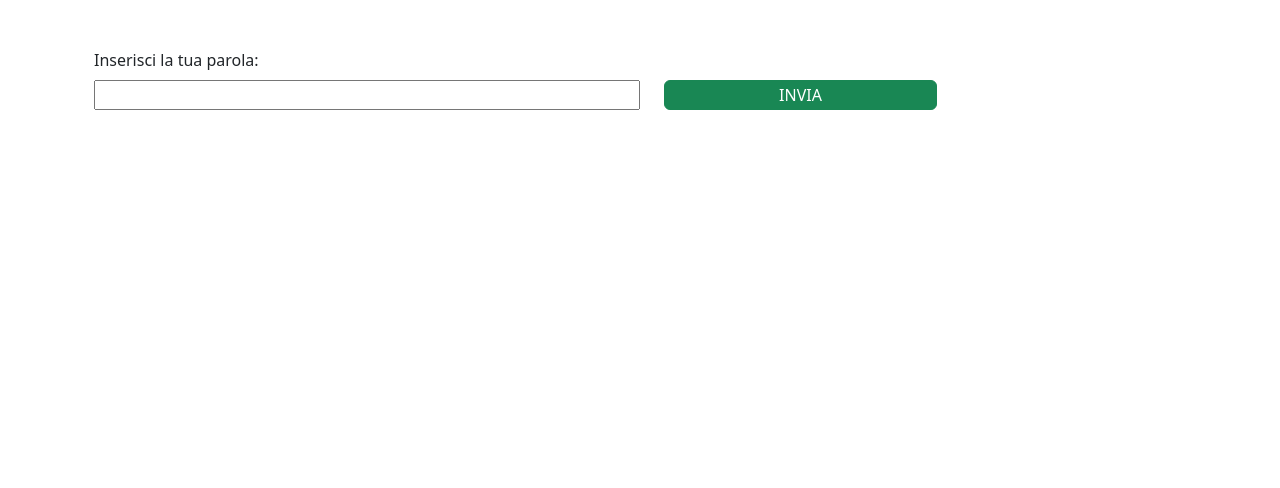
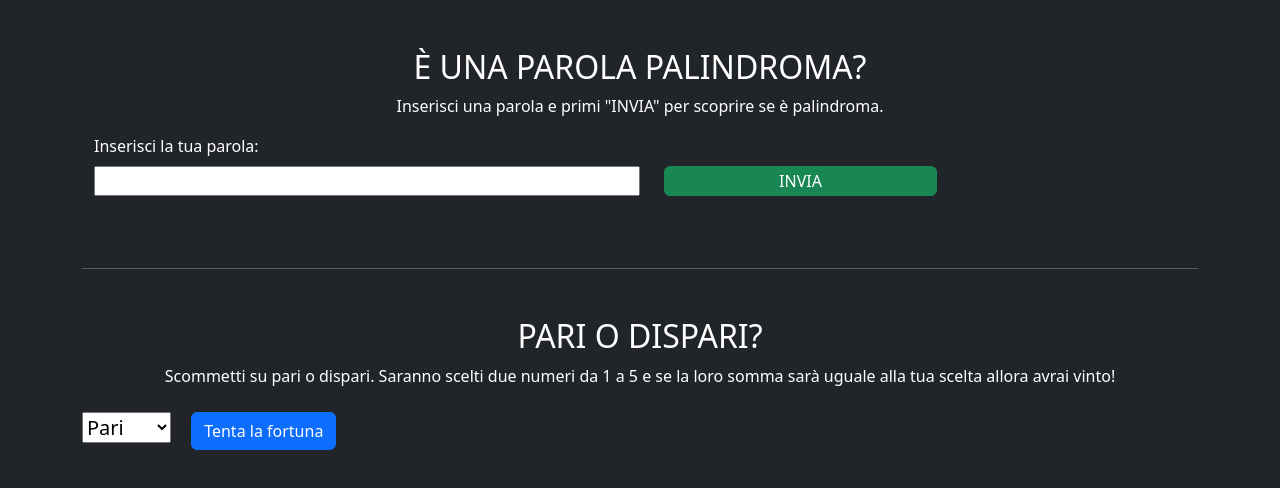
Before and after one commit to Luis-Mocha/js-paliedispari, a plain HTML site: page index.html in a window 1280 px wide. Drawn offline with nearby package versions, Linux system fonts and the light colour scheme.

Commit message:
fine esercizio / da migliorare graficamente

```diff
--- a/assets/css/style.css
+++ b/assets/css/style.css
@@ -0,0 +1,4 @@
+body {
+    background-color: rgb(33,37,41);
+    color: white;
+}
--- a/assets/javascript/main.js
+++ b/assets/javascript/main.js
@@ -1,13 +1,11 @@
 /* --PAROLE PALINDROME */
-const main = document.querySelector('main')
+const formPalindromo = document.querySelector('#form-palindromo');
+
 let titleDiv = document.createElement('div')
-main.append(titleDiv)
-
-const form = document.querySelector('form');
-const sendButton = document.querySelector('#sendButton');
+formPalindromo.append(titleDiv)
 
 
-form.addEventListener('submit', function(invioForm) {
+formPalindromo.addEventListener('submit', function(invioForm) {
     invioForm.preventDefault();
 
     let userWord = document.querySelector('#inputWord').value;
@@ -40,7 +38,7 @@ form.addEventListener('submit', function(invioForm) {
 
     }
 
-    form.reset ();
+    formPalindromo.reset ();
 })
 
 
@@ -66,7 +64,16 @@ function myReverseString(x) {
 // Stabiliamo se la somma dei due numeri è pari o dispari (usando una funzione)
 // Dichiariamo chi ha vinto.
 
-let userChoice = 'dispari';
+const formPariDispari = document.getElementById('form-pariDispari')
+const ulList = document.createElement('ul');
+formPariDispari.append(ulList);
+
+// let userChoice = 'dispari';
+
+formPariDispari.addEventListener('submit', function(invioForm) {
+    invioForm.preventDefault();
+
+    let userChoice = document.getElementById('select-pariDispari').value;
 
     let userNumber = randomNumber(1, 5);
     let computerNumber = randomNumber(1, 5);
@@ -79,10 +86,28 @@ let finalResult = evenOrOdd(summedNumbers);
     console.log(finalResult);
 
     if (userChoice == finalResult) {
-    console.log('hai vinto!')
+        // console.log('hai vinto!')
+        ulList.innerHTML += `
+        <li class="my-4">
+            Hai scelto <span class="text-decoration-underline text-success">${userChoice}</span> e hai vinto!
+            <br>
+            I numeri casuali sono stati ${userNumber} e ${computerNumber}. La Loro somma è ${summedNumbers}: <span class="text-decoration-underline text-success">${finalResult}</span>!
+        </li>
+        `
+
     } else {
-    console.log('hai perso!')
+        // console.log('hai perso!')
+        ulList.innerHTML += `
+        <li class="my-4">
+        Hai scelto <span class="text-decoration-underline text-warning">${userChoice}</span> e hai perso!
+        <br>
+        I numeri casuali sono stati ${userNumber} e ${computerNumber}. La Loro somma è ${summedNumbers}: <span class="text-decoration-underline text-danger">${finalResult}</span> :(
+        </li>
+        `
     };
+});
+
+
 
 
 // Funzione per generare un numero casuale
--- a/index.html
+++ b/index.html
@@ -15,15 +15,42 @@
 </head>
 <body>
 
-    <main class="container py-5">
-        <form class="row px-4">
+    <main class="container">
+        <form id="form-palindromo" class="row px-4 my-5">
+            <h2 class="text-center text-uppercase">
+                è una parola palindroma?
+            </h2>
+            <p class="text-center">
+                Inserisci una parola e primi "INVIA" per scoprire se è palindroma.
+            </p>
+
             <label for="inputWord" class="mb-2 p-0">
                 Inserisci la tua parola:
             </label>
             <input type="text" id="inputWord" class="mb-4 col-md-6" required>
 
-            <button id="sendButton" class="text-uppercase p-0 mb-4 w-25 ms-md-4 btn btn-success">
+            <button id="buttonPalindromo" class="text-uppercase p-0 mb-4 w-25 ms-md-4 btn btn-success">
                 invia
+            </button>
+        </form>
+
+        <hr>
+
+        <form id="form-pariDispari" class="my-5 ">
+            <h2 class="text-center text-uppercase">
+                Pari o Dispari?
+            </h2>
+            <p class="text-center">
+                Scommetti su pari o dispari. Saranno scelti due numeri da 1 a 5 e se la loro somma sarà uguale alla tua scelta allora avrai vinto!
+            </p>
+
+            <select id="select-pariDispari" class="my-2 fs-5" aria-label="Input pari o dispari">
+                <option value="pari">Pari</option>
+                <option value="dispari">Dispari</option>
+            </select>
+
+            <button id="ButtonPariDispari" class=" ms-3 btn btn-primary">
+                Tenta la fortuna
             </button>
         </form>
     </main>
```
Lines whose indentation alone changed are shown as unchanged.
